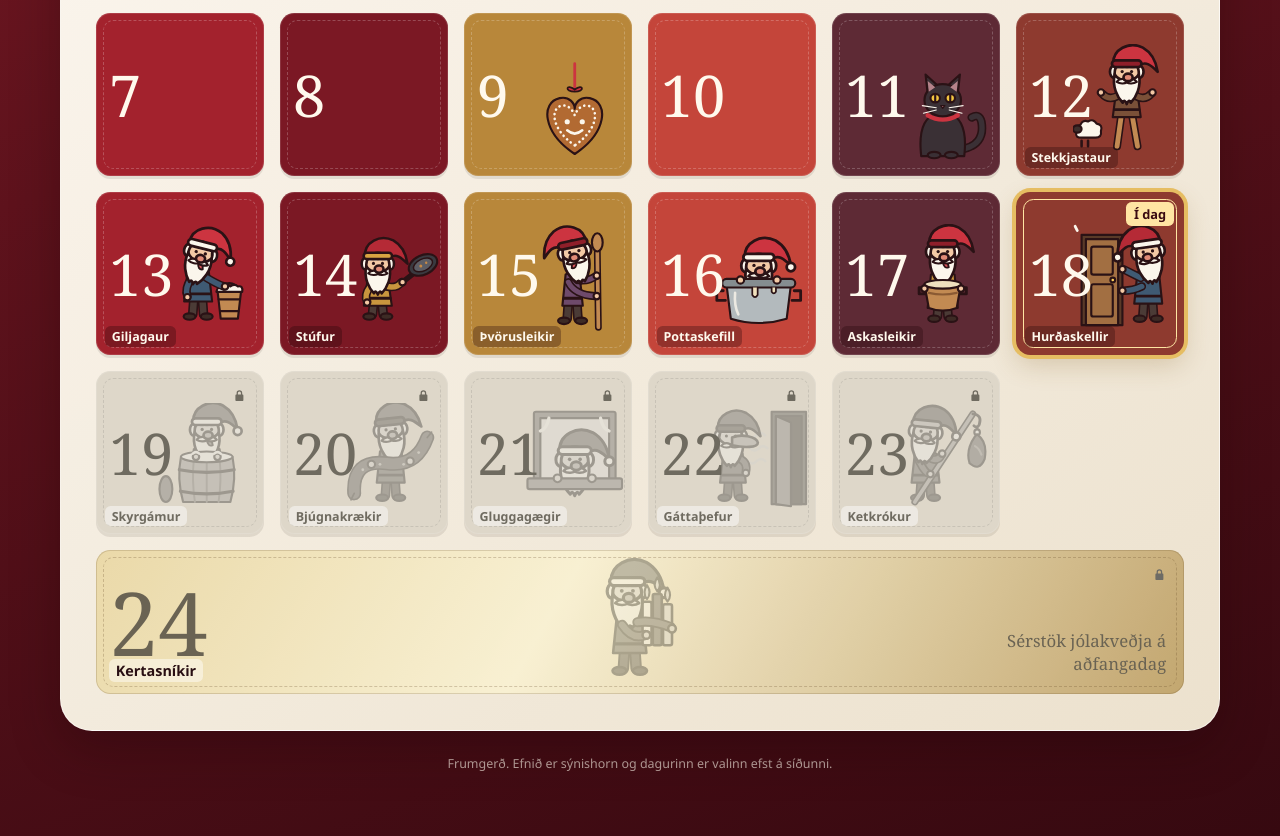
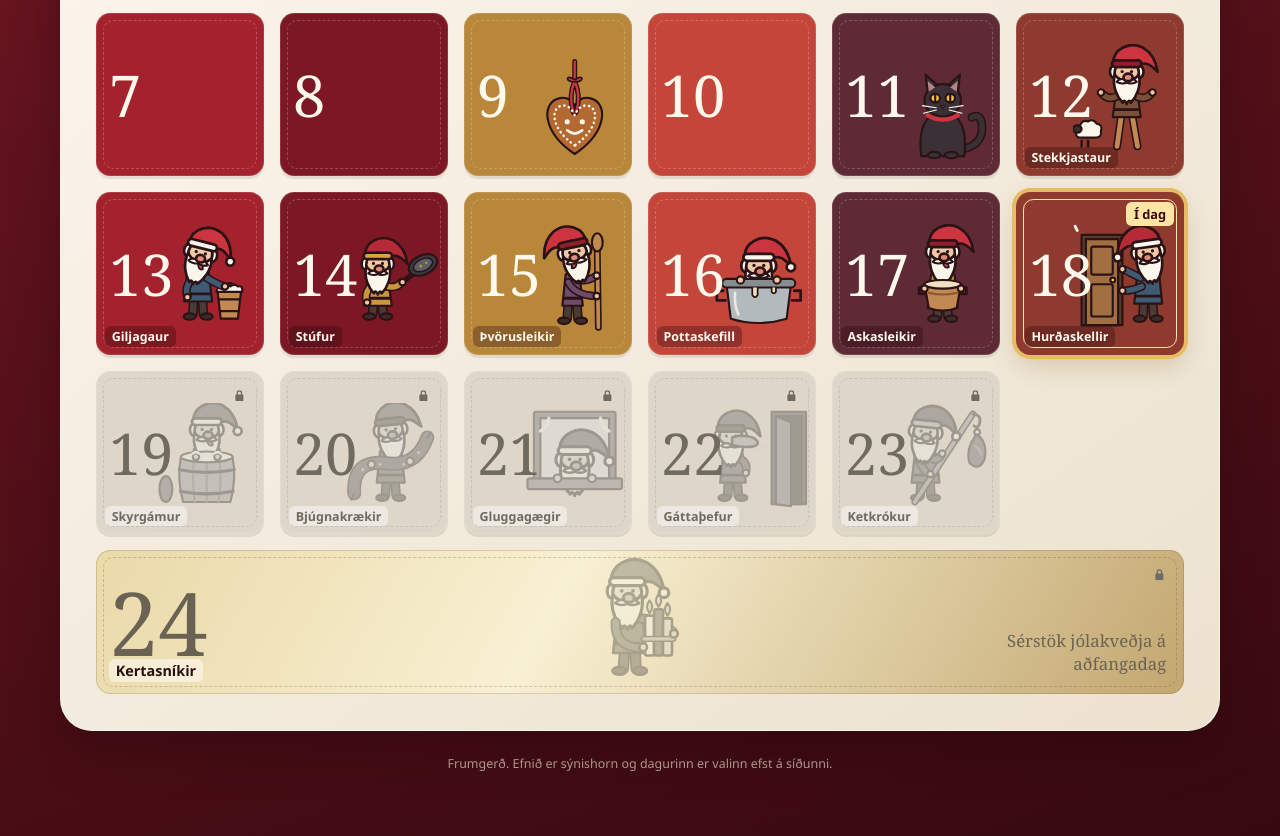
Before and after one commit to aron5109/joladagatalid, a plain HTML site: page index.html in a window 1280 px wide. Shown: the part 976-1812 px from the top of the page. Drawn offline with Linux system fonts and the light colour scheme.

Commit message:
Laga hendur Kertasníkis og tengja borðann við piparkökuna
Co-Authored-By: Claude Opus 5.5 <noreply@anthropic.com>
Claude-Session: https://claude.ai/code/session_017xmjJnEyKoNxQkh62ULnqu

```diff
--- a/index.html
+++ b/index.html
@@ -468,13 +468,15 @@
       kertasnikir: () => svgArt(`
         ${legs(42, 72, 14)}
         ${tunic(42, 42, 74, 20, "#3f5a73")}
+        ${limb("M50 47 Q66 48 76 58", "#3f5a73")}
         ${head(40, 27, 1.25)}
-        <rect x="52" y="34" width="7" height="34" rx="1.5" fill="${C.white}"/>
-        <rect x="60" y="28" width="7" height="40" rx="1.5" fill="${C.cap}"/>
-        <rect x="68" y="36" width="7" height="32" rx="1.5" fill="#efd28a"/>
-        <path d="M55.5 32 q-4 -5 0 -11 q4 6 0 11 z M63.5 26 q-4 -5 0 -11 q4 6 0 11 z M71.5 34 q-4 -5 0 -11 q4 6 0 11 z" fill="${C.flame}" stroke-width="1.6"/>
-        ${limb("M36 52 Q44 64 54 60", "#3f5a73")}${hand(55, 60)}
-        ${limb("M48 50 Q60 48 74 54", "#3f5a73")}${hand(75, 55)}`),
+        <rect x="54" y="45" width="7" height="31" rx="1.5" fill="${C.white}"/>
+        <rect x="61" y="40" width="7" height="36" rx="1.5" fill="${C.cap}"/>
+        <rect x="68" y="47" width="7" height="29" rx="1.5" fill="#efd28a"/>
+        <path d="M57.5 43 q-4 -5 0 -10 q4 5 0 10 z M64.5 38 q-4 -5 0 -10 q4 5 0 10 z M71.5 45 q-4 -5 0 -10 q4 5 0 10 z" fill="${C.flame}" stroke-width="1.6"/>
+        <path d="M53 63 H76" fill="none" stroke="${INK}" stroke-width="5"/><path d="M53 63 H76" fill="none" stroke="#d9a441" stroke-width="2.6"/>
+        ${hand(76.5, 59)}
+        ${limb("M31 50 Q30 69 50 70", "#3f5a73")}${hand(52.5, 69.5)}`),
       mus: () => svgArt(`
         <path d="M64 84 q20 2 18 -14 q-1 -9 -9 -7" fill="none" stroke-width="2.6"/>
         <path d="M33 88 Q28 60 50 56 Q72 60 67 88 Z" fill="#9b8f86"/>
@@ -513,9 +515,11 @@
           <rect x="30" y="22" width="5" height="11" rx="1" fill="${C.wood}" stroke-width="1.6"/><rect x="67" y="23" width="5" height="11" rx="1" fill="${C.wood}" stroke-width="1.6"/>`);
       },
       piparkaka: () => svgArt(`
-        <path d="M50 6 V30" fill="none" stroke="${C.cap}" stroke-width="2.6"/>
-        <path d="M50 30 c-8 -6 -10 2 0 2 c10 0 8 -8 0 -2 z" fill="${C.cap}" stroke-width="1.6"/>
         <path d="M50 90 C20 70 18 42 36 38 C45 36 50 43 50 48 C50 43 55 36 64 38 C82 42 80 70 50 90 Z" fill="#b26a32"/>
+        <circle cx="50" cy="51.5" r="2.4" fill="#5a2e12" stroke-width="1.4"/>
+        <path d="M50 4 V20 M50 22 Q44 36 48.6 51 M50 22 Q56 36 51.4 51" fill="none" stroke="${INK}" stroke-width="4.6"/>
+        <path d="M50 4 V20 M50 22 Q44 36 48.6 51 M50 22 Q56 36 51.4 51" fill="none" stroke="${C.cap}" stroke-width="2.2"/>
+        <path d="M50 21 c-8 -6 -10 2 0 2 c10 0 8 -8 0 -2 z" fill="${C.cap}" stroke-width="1.6"/>
         <path d="M50 82 C28 67 27 47 38 45 C44 44 48 49 50 54 C52 49 56 44 62 45 C73 47 72 67 50 82 Z" fill="none" stroke="${C.white}" stroke-width="2.4" stroke-dasharray="0.1 4.4"/>
         <circle cx="43" cy="60" r="2.4" fill="${C.white}" stroke="none"/><circle cx="57" cy="60" r="2.4" fill="${C.white}" stroke="none"/>
         <path d="M43 68 Q50 74 57 68" fill="none" stroke="${C.white}" stroke-width="2.4"/>`),
```
